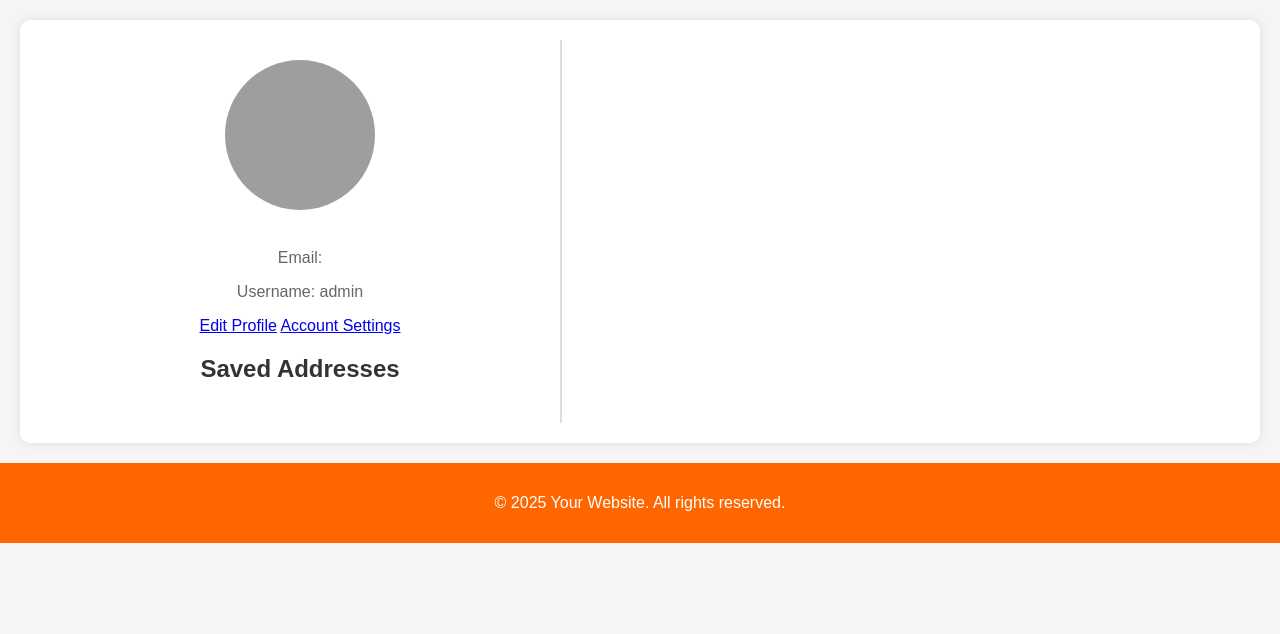
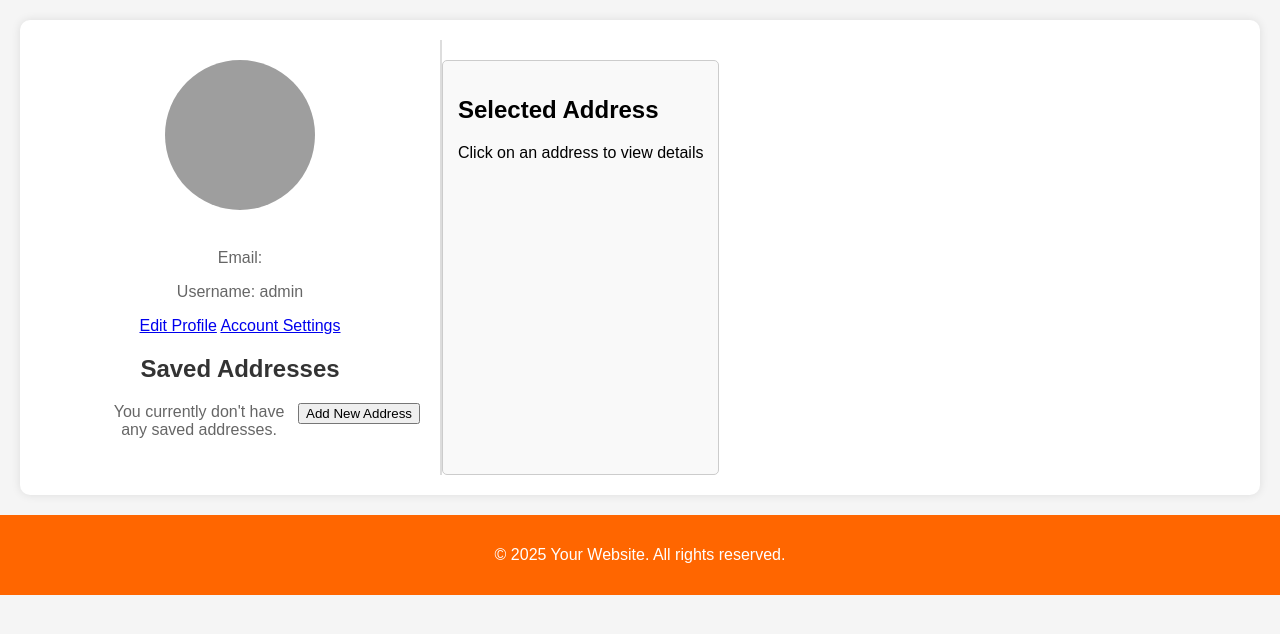
Before and after one commit to chelloraine/Collectibles, a PHP site: page /website/userprofile.php in a window 1280 px wide. Shown: the part 48-682 px from the top of the page. Run offline with PHP 8.4, Linux system fonts and the light colour scheme; a user stored in the database is signed in; data comes from the database, SQL or seed files in the repository; grey boxes are pictures that could not be loaded.

Commit message:
Mar 30, 2025, 5:52 PM

```diff
--- a/USERPAGE/userprofile.php
+++ b/USERPAGE/userprofile.php
@@ -69,26 +69,28 @@ $conn->close();
             </div>
 
             <div class="address-section">
-                <h2 id="saved-addresses">Saved Addresses</h2>
+                <h2>Saved Addresses</h2>
+                <button class="profile-btn" id="add-address-btn" style="float: right;">Add New Address</button>
+                <nav>
+                    <ul id="address-list">
+                        <?php if ($address_result && $address_result->num_rows > 0): ?>
+                            <?php while ($address = $address_result->fetch_assoc()): ?>
+                                <li class="address-item" data-address="<?php echo htmlspecialchars(json_encode($address)); ?>">
+                                    <?php echo htmlspecialchars($address['address'] . ', ' . $address['city'] . ', ' . $address['state'] . ' ' . $address['zip']); ?>
+                                </li>
+                            <?php endwhile; ?>
+                        <?php else: ?>
+                            <p>You currently don't have any saved addresses.</p>
+                        <?php endif; ?>
+                    </ul>
+                </nav>
             </div>
         </section>
 
-        <!-- Address List Display Section -->
+        <!-- Address Details Display Section -->
         <section class="address-display" id="address-details">
-            <h2>Address List</h2>
-            <ul id="address-list">
-                <?php if ($address_result && $address_result->num_rows > 0): ?>
-                    <?php while ($address = $address_result->fetch_assoc()): ?>
-                        <li>
-                            <a href="#" class="address-link" data-address="<?php echo htmlspecialchars(json_encode($address)); ?>">
-                                <?php echo htmlspecialchars($address['address']); ?>
-                            </a>
-                        </li>
-                    <?php endwhile; ?>
-                <?php else: ?>
-                    <p>You currently don't have any saved addresses.</p>
-                <?php endif; ?>
-            </ul>
+            <h2>Selected Address</h2>
+            <p id="full-address">Click on an address to view details</p>
         </section>
     </main>
 
@@ -98,29 +100,52 @@ $conn->close();
 
     <script>
         $(document).ready(function() {
-            $("#saved-addresses").click(function() {
-                $("#address-details").toggle();
+            // Handle address click
+            $(".address-item").click(function() {
+                let addressData = JSON.parse($(this).attr("data-address"));
+                $("#full-address").html(
+                    `<strong>Address:</strong> ${addressData.address}<br>
+                    <strong>City:</strong> ${addressData.city}<br>
+                    <strong>State:</strong> ${addressData.state}<br>
+                    <strong>ZIP Code:</strong> ${addressData.zip}`
+                );
+            });
+
+            // Open Add Address Modal
+            $("#add-address-btn").click(function() {
+                $("#address-modal").fadeIn();
+            });
+
+            // Close Modal
+            $(".close").click(function() {
+                $("#address-modal").fadeOut();
             });
         });
     </script>
 
     <style>
-        .dashboard-container {
-            display: flex;
-            justify-content: space-between;
-        }
-
-        .profile-section {
-            width: 40%;
-        }
-
         .address-display {
-            width: 50%;
+            margin-top: 20px;
             padding: 15px;
             border: 1px solid #ccc;
             border-radius: 5px;
             background-color: #f9f9f9;
-            display: none;
+            min-height: 150px;
+            max-width: 400px;
+        }
+
+        #add-address-btn {
+            margin-bottom: 10px;
+        }
+
+        .address-item {
+            cursor: pointer;
+            padding: 8px;
+            border-bottom: 1px solid #ddd;
+        }
+
+        .address-item:hover {
+            background-color: #f1f1f1;
         }
     </style>
 </body>
```
